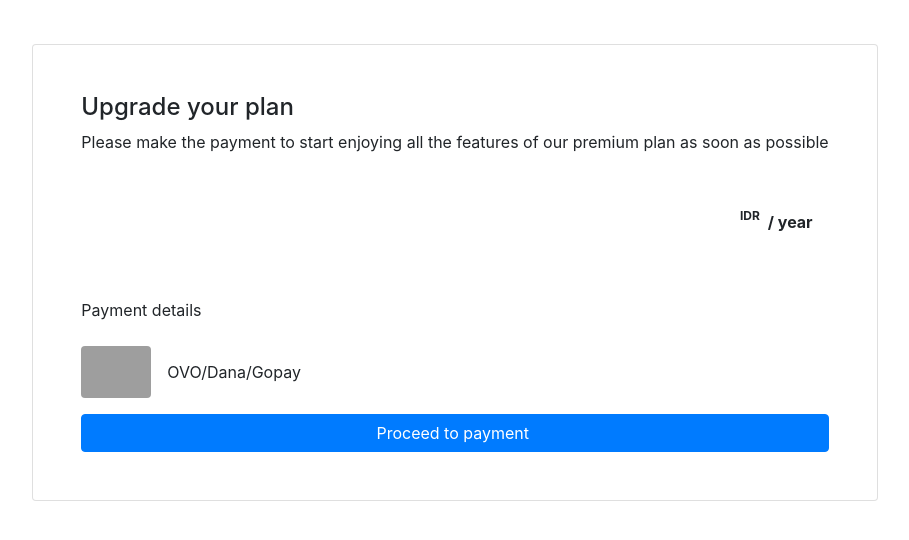
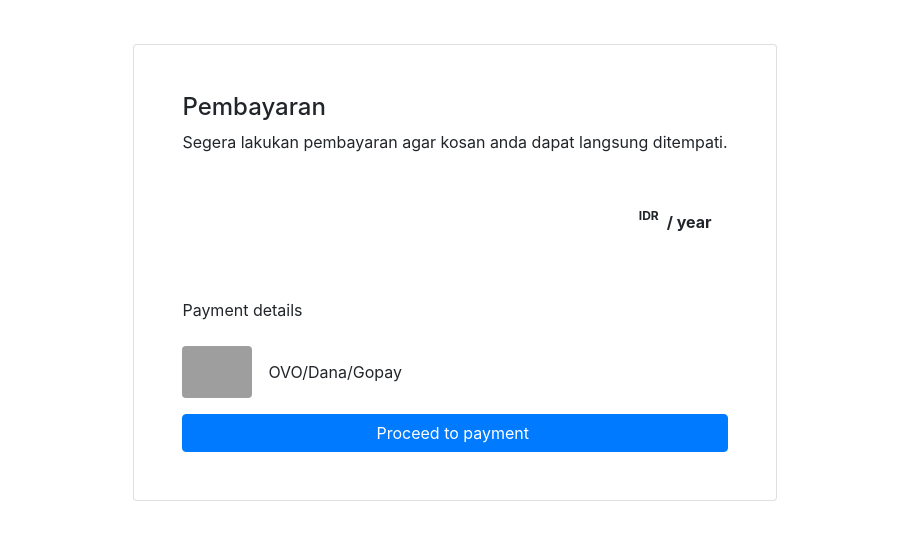
Before and after one commit to kel4if4202/dekosande, a CodeIgniter app: page /dekosande/index.php/welcome/pembayaran in a window 1280 px wide. Shown: the part 56-596 px from the top of the page, without its empty margins (185-1094 px from the left). Run offline with CodeIgniter, Linux system fonts and the light colour scheme; data that the repository does not hold is empty; some libraries are stand-ins or nearby versions; grey boxes are pictures that could not be loaded.

Commit message:
pelengkap

```diff
--- a/application/views/PembayaranView.php
+++ b/application/views/PembayaranView.php
@@ -3,8 +3,8 @@
 <div class="container  mb-5 d-flex justify-content-center" style="margin-top: 100px;">
     <div class="card p-5">
         <div>
-            <h4 class="heading">Upgrade your plan</h4>
-            <p class="text">Please make the payment to start enjoying all the features of our premium plan as soon as possible</p>
+            <h4 class="heading">Pembayaran</h4>
+            <p class="text">Segera lakukan pembayaran agar kosan anda dapat langsung ditempati.</p>
         </div>
         <div class="pricing p-3 rounded mt-4 d-flex justify-content-between">
             <div class="images d-flex flex-row align-items-center">
```
Also changed, not shown: application/views/ProfileView.php (+8 -1 lines), asset/upload/kos21.jpg (renamed from asset/upload/kos2.jpg).
